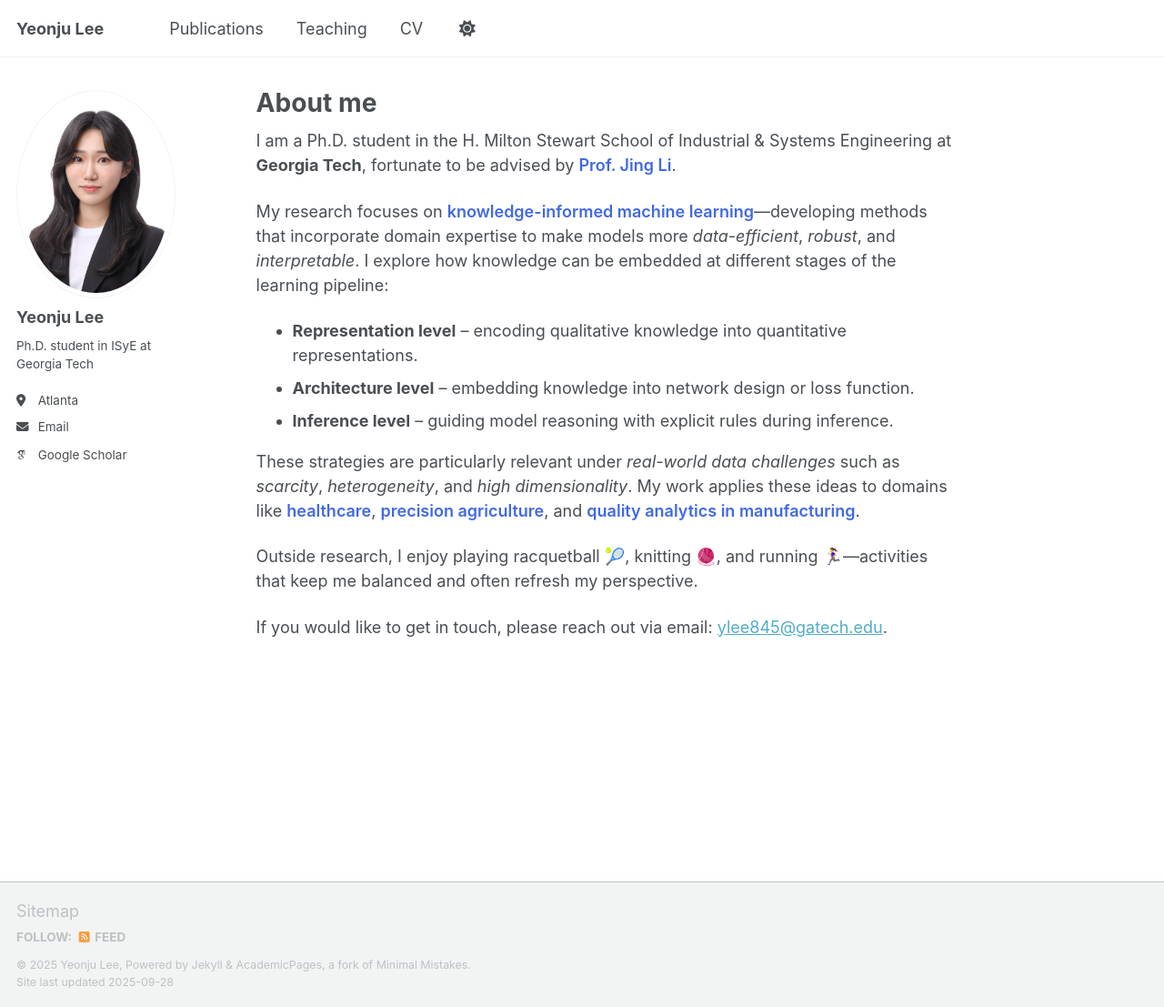
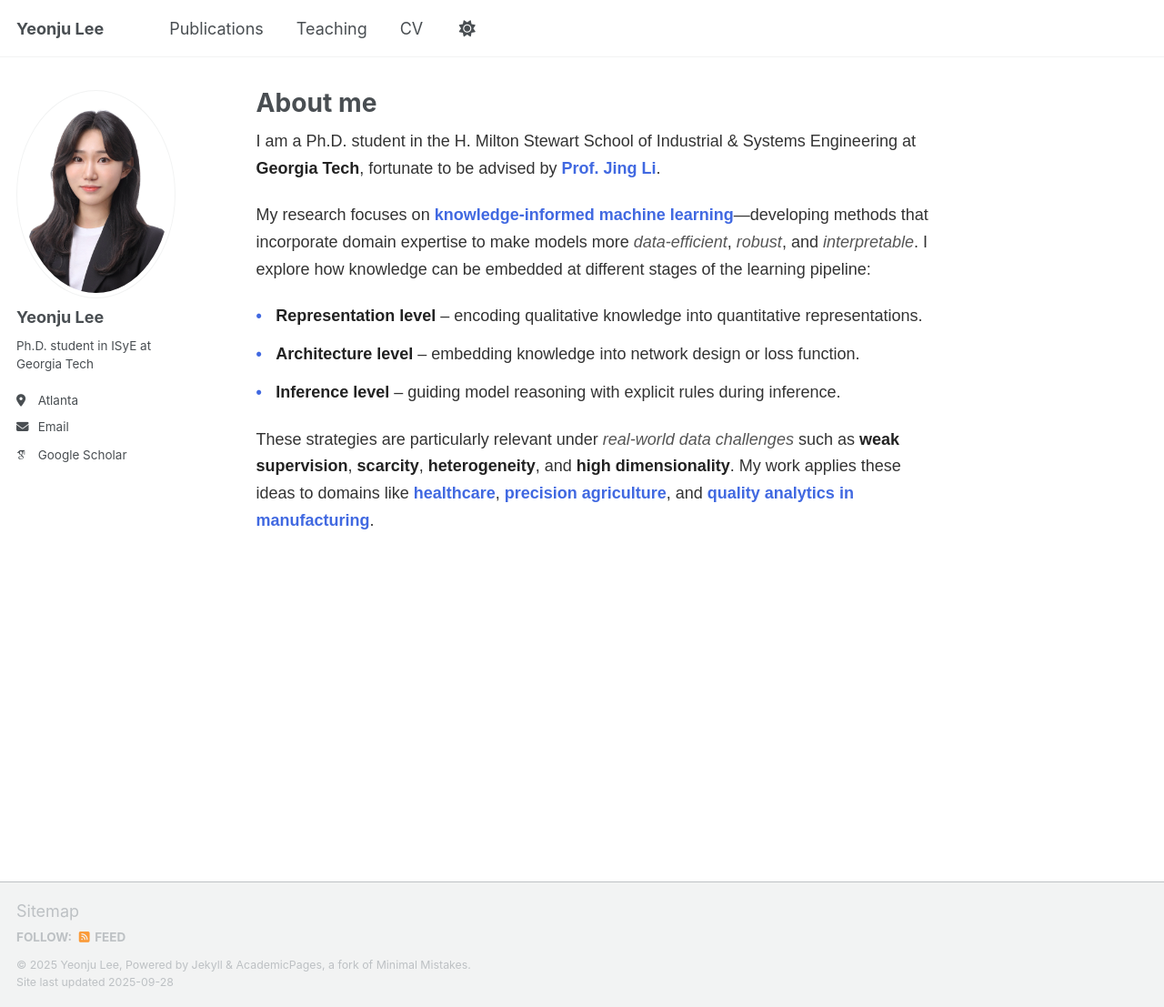
Before and after one commit to ylee845/ylee845.github.io, a Jekyll site: the page built from _pages/about.md, in a window 1280 px wide and 1107 px high. Shown: the whole window at 91% size. Built offline with Jekyll 4.4.1, drawn with Linux system fonts in a browser that asks for light colours; some web fonts are replaced; a script that is not in the unit is left out.

Commit message:
Update about.md

```diff
--- a/_pages/about.md
+++ b/_pages/about.md
@@ -8,29 +8,78 @@ redirect_from:
 ---
 <style>
 .aboutme {
-  font-family: Arial, sans-serif;
+  font-family: Arial, Helvetica, sans-serif;
+  max-width: 75ch;
   line-height: 1.65;
+  color: #333;
+  font-size: 1rem;
+}
+
+.aboutme p {
+  margin: 0 0 1.2rem;
+}
+
+.aboutme h2 {
+  font-size: 1.6rem;
+  font-weight: 700;
+  margin-bottom: 1rem;
   color: #444;
 }
-.aboutme h2, .aboutme h3 {
-  font-weight: 600;
-  color: #444;
+
+.aboutme ul {
+  list-style: none;
+  padding: 0;
+  margin: 0 0 1.2rem;
 }
+
+.aboutme li {
+  margin: 0.7rem 0;
+  padding-left: 1.2rem;
+  position: relative;
+}
+
+.aboutme li::before {
+  content: "•";
+  position: absolute;
+  left: 0;
+  color: #4169E1; /* Royal Blue dot */
+  font-weight: 700;
+}
+
 .aboutme strong {
   font-weight: 600;
+  color: #222;
+}
+
+.aboutme em {
+  font-style: italic;
+  color: #555;
 }
 </style>
 
-I am a Ph.D. student in the H. Milton Stewart School of Industrial & Systems Engineering at **Georgia Tech**, fortunate to be advised by <span style="color:#4169E1; font-weight:600">Prof. Jing Li</span>.
+<div class="aboutme">
+  <p>
+    I am a Ph.D. student in the H. Milton Stewart School of Industrial & Systems Engineering at
+    <strong>Georgia Tech</strong>, fortunate to be advised by <strong style="color:#4169E1;">Prof. Jing Li</strong>.
+  </p>
 
-My research focuses on <span style="color:#4169E1; font-weight:600">knowledge-informed machine learning</span>—developing methods that incorporate domain expertise to make models more *data-efficient*, *robust*, and *interpretable*. I explore how knowledge can be embedded at different stages of the learning pipeline:
+  <p>
+    My research focuses on <strong style="color:#4169E1;">knowledge-informed machine learning</strong>—developing methods that incorporate domain expertise to make models more <em>data-efficient</em>, <em>robust</em>, and <em>interpretable</em>.
+    I explore how knowledge can be embedded at different stages of the learning pipeline:
+  </p>
 
-- **Representation level** – encoding qualitative knowledge into quantitative representations.
-- **Architecture level** – embedding knowledge into network design or loss function.
-- **Inference level** – guiding model reasoning with explicit rules during inference.
+  <ul>
+    <li><strong>Representation level</strong> – encoding qualitative knowledge into quantitative representations.</li>
+    <li><strong>Architecture level</strong> – embedding knowledge into network design or loss function.</li>
+    <li><strong>Inference level</strong> – guiding model reasoning with explicit rules during inference.</li>
+  </ul>
 
-These strategies are particularly relevant under *real-world data challenges* such as *scarcity*, *heterogeneity*, and *high dimensionality*. My work applies these ideas to domains like <span style="color:#4169E1; font-weight:600">healthcare</span>, <span style="color:#4169E1; font-weight:600">precision agriculture</span>, and <span style="color:#4169E1; font-weight:600">quality analytics in manufacturing</span>.
-
-Outside research, I enjoy playing racquetball 🎾, knitting 🧶, and running 🏃‍♀️—activities that keep me balanced and often refresh my perspective.
-
-If you would like to get in touch, please reach out via email: <a href="mailto:ylee845@gatech.edu">ylee845@gatech.edu</a>.
+  <p>
+    These strategies are particularly relevant under <em>real-world data challenges</em> such as
+    <strong>weak supervision</strong>, <strong>scarcity</strong>, <strong>heterogeneity</strong>, and
+    <strong>high dimensionality</strong>. My work applies these ideas to domains like
+    <strong style="color:#4169E1;">healthcare</strong>,
+    <strong style="color:#4169E1;">precision agriculture</strong>, and
+    <strong style="color:#4169E1;">quality analytics in manufacturing</strong>.
+  </p>
+</div>
```
